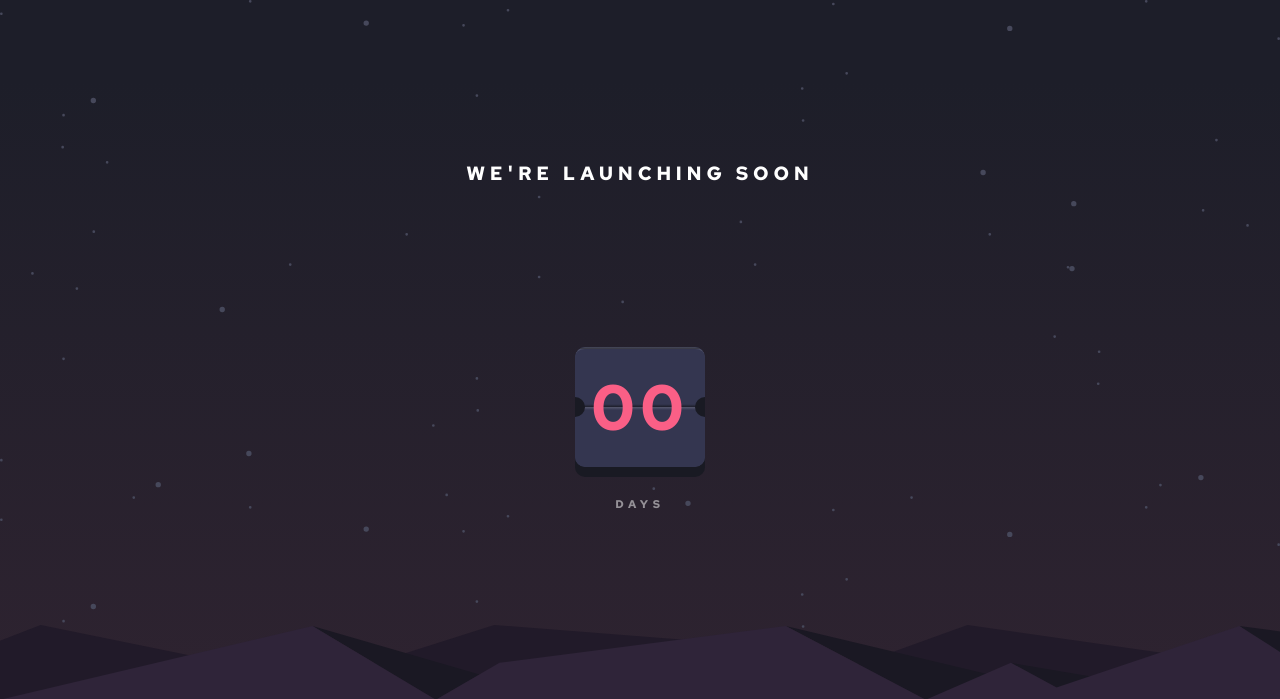
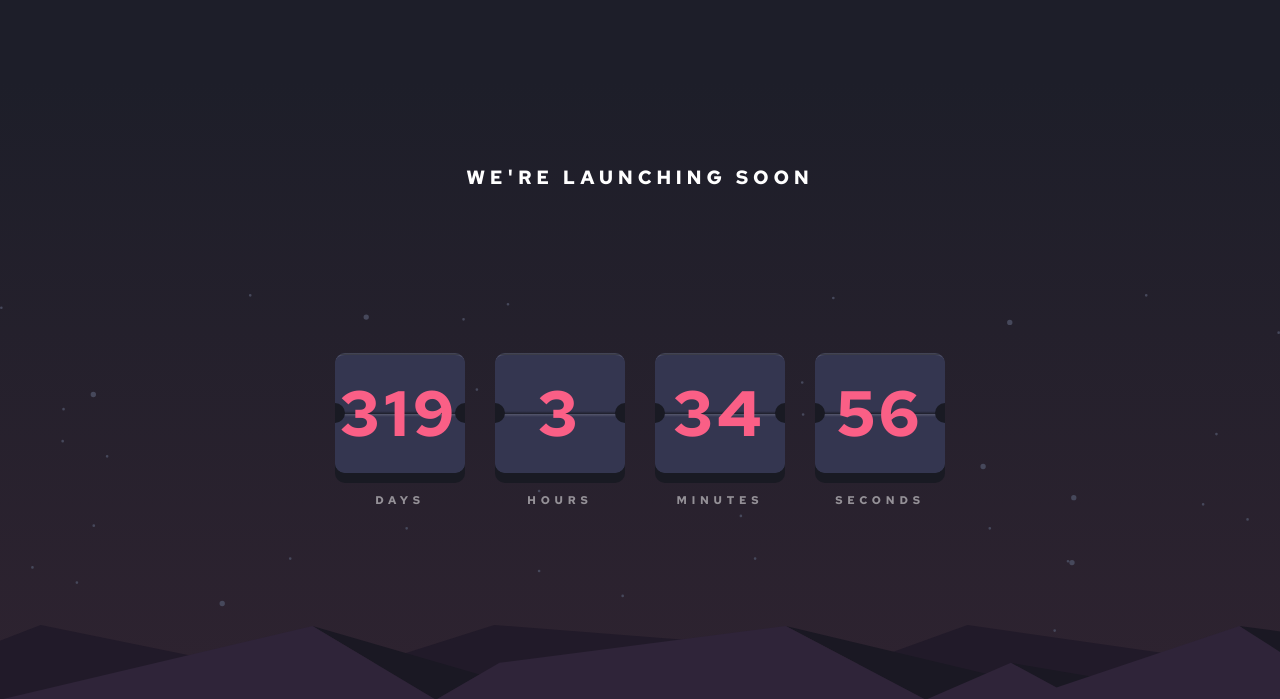
Before and after one commit to prospernglazi/launch_countdown, a website: page index.html in a window 1280 px wide. Shown: the top 699 px of the page. Drawn offline with Linux system fonts and the light colour scheme; files that its build step writes are made by us from their sources.

Commit message:
Add timer functionality

```diff
--- a/index.html
+++ b/index.html
@@ -3,26 +3,52 @@
 	<head>
 		<title>Parcel Sandbox</title>
 		<meta charset="UTF-8" />
-    <script defer src="src/index.js"></script>
-    <link rel="stylesheet" href="style.css">
+		<link rel="stylesheet" href="style.css" />
+		<script defer src="index.js"></script>
 	</head>
 
 	<body>
-    <header class="header">
-      <nav></nav>
+		<header class="navbar">
+			<nav class="navbar__nav"></nav>
 		</header>
 		<main class="content">
-      <h1 class="content__title">We're launching soon</h1>
-      <div class="content__timer">
-        <div class="content__timer__display">
-          <div class="content__timer__display__upper-flap"></div>
-          <p id="day" class="content__timer__display__value">00</p>
-          <div class="content__timer__display__bottom-flap"></div>
+			<h1 id="content__heading" class="content__heading">
+				We're launching soon
+			</h1>
+			<section class="content__timer">
+				<article class="timer__unit">
+					<div class="unit__face">
+						<div class="face__top"></div>
+						<p id="unit--day" class="face__value">00</p>
+						<div class="face__bottom"></div>
 					</div>
-        <p class="content__timer__title">Days</p>
+					<p class="timer__title">Days</p>
+				</article>
+				<article class="timer__unit">
+					<div class="unit__face">
+						<div class="face__top"></div>
+						<p id="unit--hours" class="face__value">00</p>
+						<div class="face__bottom"></div>
 					</div>
-
+					<p class="timer__title">Hours</p>
+				</article>
+				<article class="timer__unit">
+					<div class="unit__face">
+						<div class="face__top"></div>
+						<p id="unit--minutes" class="face__value">00</p>
+						<div class="face__bottom"></div>
 					</div>
+					<p class="timer__title">Minutes</p>
+				</article>
+				<article class="timer__unit">
+					<div class="unit__face">
+						<div class="face__top"></div>
+						<p id="unit--seconds" class="face__value">00</p>
+						<div class="face__bottom"></div>
+					</div>
+					<p class="timer__title">Seconds</p>
+				</article>
+			</section>
 		</main>
 		<footer class="footer">
 			<ul class="footer__nav">
--- a/index.js
+++ b/index.js
@@ -0,0 +1,30 @@
+let daysLeft = document.getElementById('unit--day');
+let hoursLeft = document.getElementById('unit--hours');
+let minutesLeft = document.getElementById('unit--minutes');
+let secondsLeft = document.getElementById('unit--seconds');
+
+const countDownDate = new Date('Dec 25, 2021 00:00:00').getTime();
+
+const updateTimer = setInterval(() => {
+	let now = new Date().getTime();
+	let timeLeft = countDownDate - now;
+
+	let days = Math.floor(timeLeft / (1000 * 60 * 60 * 24));
+	let hours = Math.floor((timeLeft % (1000 * 60 * 60 * 24)) / (1000 * 60 * 60));
+	let minutes = Math.floor((timeLeft % (1000 * 60 * 60)) / (1000 * 60));
+	let seconds = Math.floor((timeLeft % (1000 * 60)) / 1000);
+
+	daysLeft.innerHTML = days;
+	hoursLeft.innerHTML = hours;
+	minutesLeft.innerHTML = minutes;
+	secondsLeft.innerHTML = seconds;
+
+	if (timeLeft < 0) {
+		clearInterval(myfunc);
+		daysLeft.innerHTML = '';
+		hoursLeft.innerHTML = '';
+		minutesLeft.innerHTML = '';
+		secondsLeft.innerHTML = '';
+		document.getElementById('content__heading').innerHTML = 'TIME UP!!';
+	}
+}, 1000);
--- a/style.css
+++ b/style.css
@@ -29,25 +29,24 @@ body {
 	);
 }
 
-body::before {
+body::before,
+body::after {
 	position: absolute;
 	content: '';
-	background-image: url('../assets/icons/bg-stars.svg');
 	background-size: contain;
 	width: 100%;
 	height: 100vh;
+	background-repeat: no-repeat;
+	background-position: bottom;
+}
+
+body::before {
+	background-image: url('../assets/images/bg-stars.svg');
 	z-index: -2;
 }
 
 body::after {
-	position: absolute;
-	content: '';
-	width: 100%;
-	height: 100vh;
-	background-image: url('../assets/icons/pattern-hills.svg');
-	background-position: bottom;
-	background-repeat: no-repeat;
-	background-size: contain;
+	background-image: url('../assets/images/pattern-hills.svg');
 	z-index: -1;
 }
 
@@ -63,25 +62,29 @@ body::after {
 	font-weight: normal;
 }
 
-.content__title {
+.content__heading {
 	font-size: 1.2rem;
 }
 
 .content__timer {
 	display: flex;
-	flex-direction: column;
 	align-items: center;
-	gap: 10px;
+	gap: 30px;
 }
 
-.content__timer__display {
+.timer__unit {
+	text-align: center;
+}
+
+.unit__face {
 	position: relative;
 	display: flex;
 	flex-direction: column;
 	justify-content: center;
+	align-items: center;
 	min-width: 130px;
 	height: 120px;
-	font-size: 2rem;
+	font-size: 4rem;
 	margin-bottom: 20px;
 	background-color: var(--desaturated-blue);
 	border-radius: 10px;
@@ -89,8 +92,8 @@ body::after {
 	overflow: hidden;
 }
 
-.content__timer__display::before,
-.content__timer__display::after {
+.unit__face::before,
+.unit__face::after {
 	position: absolute;
 	content: '';
 	width: 20px;
@@ -99,15 +102,21 @@ body::after {
 	background-color: var(--very-dark-blue);
 }
 
-.content__timer__display::before {
+.unit__face::before {
 	left: -10px;
 }
 
-.content__timer__display::after {
+.unit__face::after {
 	right: -10px;
 }
 
-.content__timer__display__upper-flap {
+.face__top,
+.face__bottom {
+	width: 100%;
+}
+
+.face__top {
+	background-color: #fff;
 	background: linear-gradient(
 		to bottom,
 		var(--desaturated-blue) 95%,
@@ -120,16 +129,15 @@ body::after {
 	height: 100%;
 }
 
-.content__timer__display__value {
+.face__value {
 	position: absolute;
 	top: 50%;
 	left: 50%;
 	transform: translate(-50%, -50%);
-	font-size: 4rem;
 	color: var(--soft-red);
 }
 
-.content__timer__display__bottom-flap {
+.face__bottom {
 	background: linear-gradient(
 		to top,
 		var(--desaturated-blue) 95%,
@@ -139,10 +147,11 @@ body::after {
 	height: 100%;
 }
 
-.content__timer__title {
+.timer__title {
 	font-size: 0.7rem;
 	opacity: 0.5;
 }
+/***************** FOOTER STYLES ************************/
 
 footer {
 	position: relative;
```
Also changed, not shown: assets/designs/active-states.jpg (deleted), assets/designs/desktop-design.jpg (deleted), assets/designs/desktop-preview.jpg (deleted), assets/designs/mobile-design.jpg (deleted), assets/guides/active-states.jpg (added), assets/guides/desktop-design.jpg (added), assets/guides/desktop-preview.jpg (added), assets/guides/mobile-design.jpg (added), assets/images/bg-stars.svg (renamed from assets/icons/bg-stars.svg), assets/images/pattern-hills.svg (renamed from assets/icons/pattern-hills.svg). Lines whose indentation alone changed are shown as unchanged.
